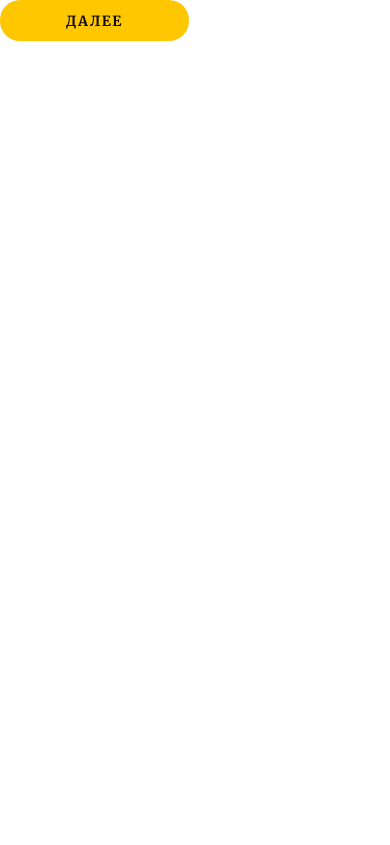
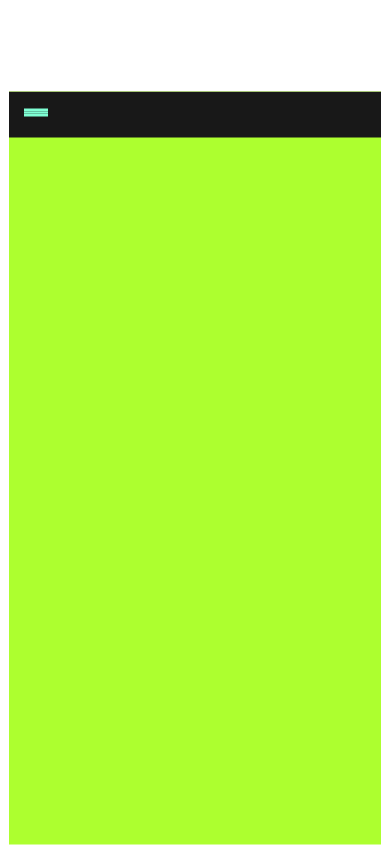
Before and after one commit to kulakdev/abcmobile-vue, a Vue app: page / in a window 390 px wide. Built offline with nearby package versions, Linux system fonts and the light colour scheme.

Commit message:
created working mobile view

```diff
--- a/src/App.vue
+++ b/src/App.vue
@@ -5,7 +5,7 @@ import NavBar from './components/Navbar.vue'
 
 <template>
   <div class="wrapper">
-    <ButtonComponent text="ДАЛЕЕ" />
+    <!-- <ButtonComponent text="ДАЛЕЕ" /> -->
     <div class="phone">
       <div class="card">
         <NavBar />
@@ -37,7 +37,9 @@ import NavBar from './components/Navbar.vue'
 }
 
 .card {
-  max-width: 320px;
+  top: 46px;
+  width: 100%;
+  height: 100%;
   overflow-y: scroll;
   background-color: greenyellow;
 }
--- a/src/components/NavBar.vue
+++ b/src/components/NavBar.vue
@@ -28,7 +28,14 @@ export default {
 .button {
   width: 24px;
   height: 16px;
+  justify-content: space-between;
 
+  padding-left: 15px;
+  padding-top: 17px;
+}
+.icon {
+  width: 24px;
+  height: 2.67px !important;
   background-color: aquamarine;
 }
 </style>
```
